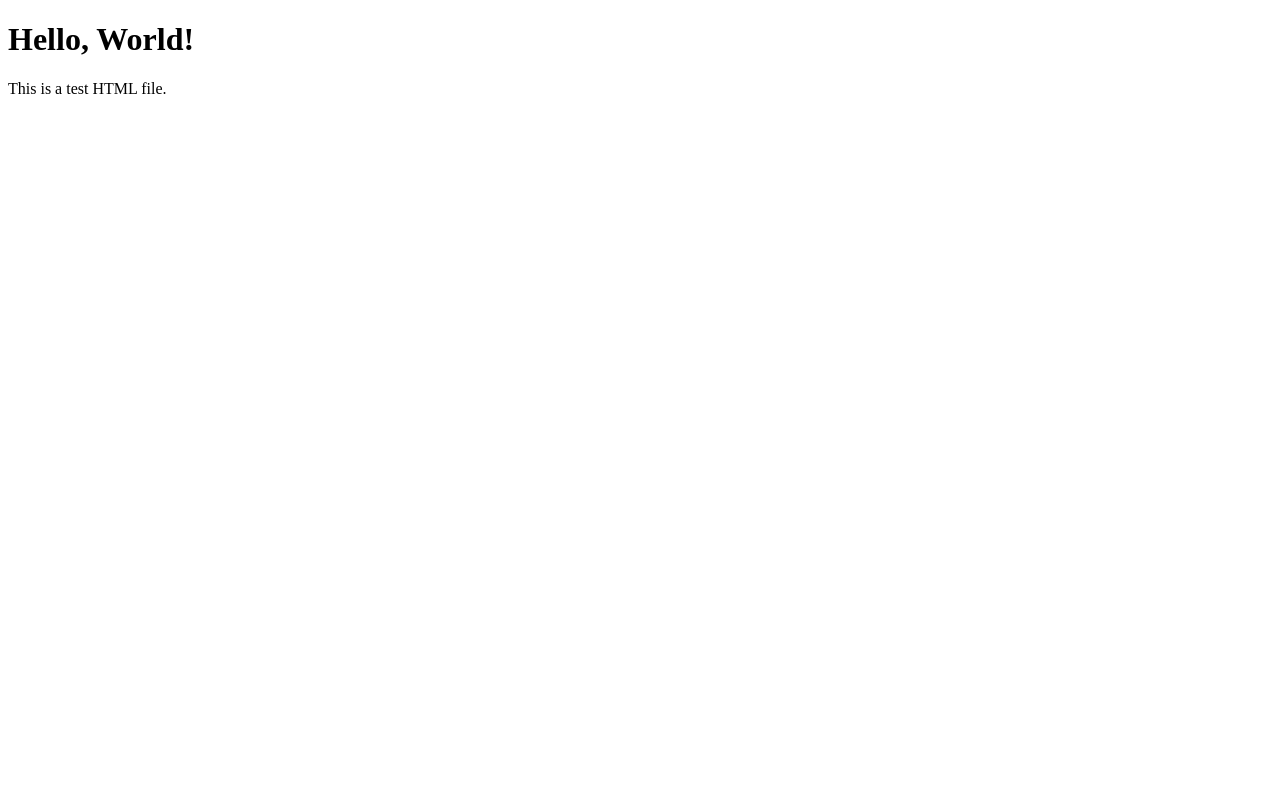
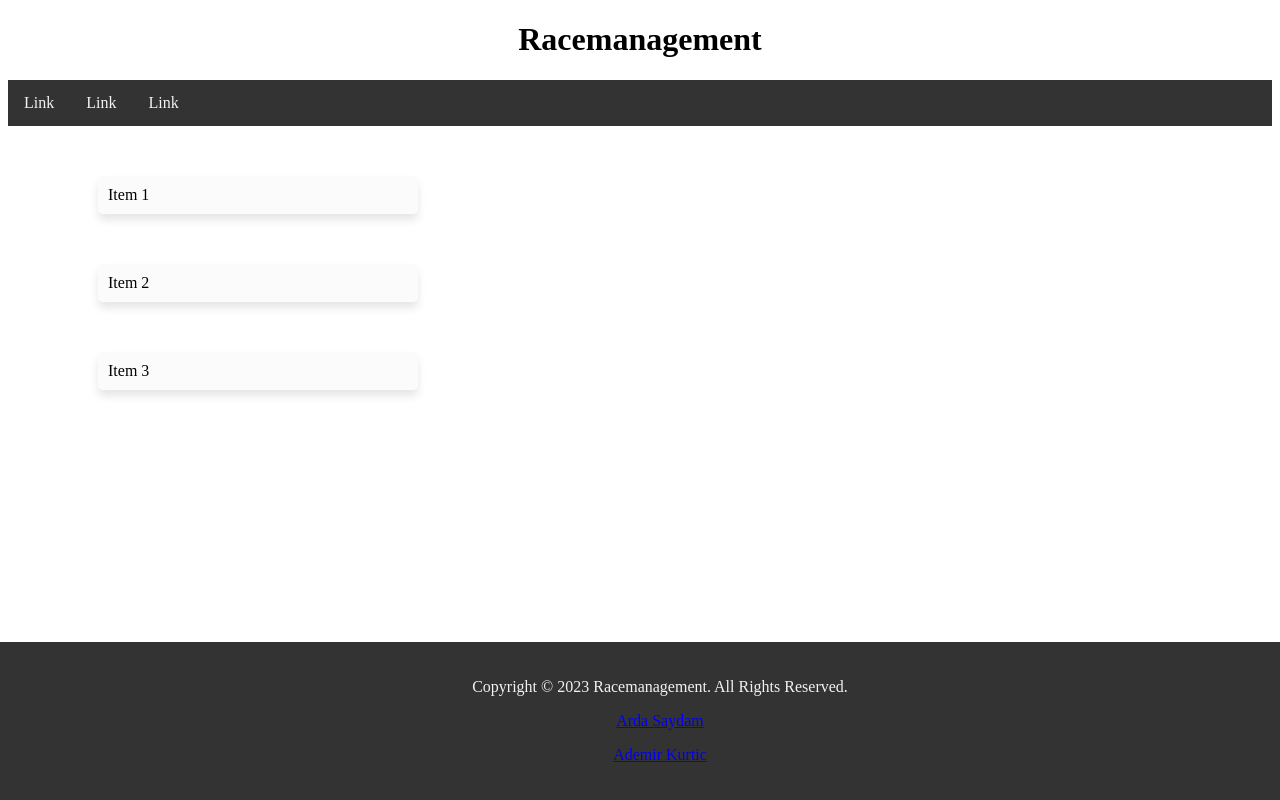
Before and after one commit to 2324-3bhif-teaching/Racemanagement, a website: page RaceManagement/public/index.html in a window 1280 px wide. Drawn offline with Linux system fonts and the light colour scheme.

Commit message:
chore: update npm start script to use relative path for app.ts
feat: implement frontend list preview and a footer. Nothing with function so far, just preview

```diff
--- a/RaceManagement/package.json
+++ b/RaceManagement/package.json
@@ -8,7 +8,7 @@
   },
   "scripts": {
     "server-dev": "npx nodemon app.ts",
-    "start": "npx ts-node app.ts"
+    "start": "npx ts-node ./app.ts"
   },
   "author": "SaydamArda",
   "license": "ISC",
--- /dev/null
+++ b/RaceManagement/public/css/style.css
@@ -0,0 +1,74 @@
+h1 {
+    margin-left: auto;
+    margin-right: auto;
+    text-align: center;
+}
+
+/* Style the top navigation bar */
+.topnav {
+    overflow: hidden;
+    background-color: #333;
+  }
+
+  /* Style the topnav links */
+  .topnav a {
+    float: left;
+    display: block;
+    color: #f2f2f2;
+    text-align: center;
+    padding: 14px 16px;
+    text-decoration: none;
+  }
+
+/* Change color on hover */
+.topnav a:hover {
+    background-color: #ddd;
+    color: black;
+  }
+
+
+
+/* Float the list on the left */
+.container {
+
+    float: left;
+    margin-left: auto;
+    margin-right: auto;
+}
+
+/* Style each list item */
+.container li {
+
+    background-color: #f2f2f256;
+    border-radius: 5px;
+    padding: 10px;
+    margin: 50px;
+    width: 300px;
+    box-shadow: 0 6px 8px rgba(0, 0, 0, 0.1);
+    border-color: #333;
+    list-style-type: none; /* Add this line to remove the bullet points */
+}
+
+/* Style the list item content */
+.container li p {
+    color: #333;
+    font-size: 16px;
+    margin: 0;
+}
+
+/* Change color on hover */
+.container li:hover {
+    background-color: #ddd;
+    box-shadow: 0 4px 8px rgba(0, 0, 0, 0.1);
+}
+/* Style the footer */
+.footer {
+  position: fixed;
+  left: 0;
+  bottom: 0;
+  width: 100%;
+  background-color: #333;
+  color: #f2f2f2;
+  text-align: center;
+  padding: 20px;
+}
--- a/RaceManagement/public/index.html
+++ b/RaceManagement/public/index.html
@@ -1,10 +1,28 @@
 <!DOCTYPE html>
 <html>
 <head>
-    <title>My Test HTML File</title>
+    <title>Racemanagement</title>
+    <link rel="stylesheet" type="text/css" href="css/style.css">
 </head>
 <body>
-    <h1>Hello, World!</h1>
-    <p>This is a test HTML file.</p>
+    <h1>Racemanagement</h1>
+    <div class="topnav">
+        <a href="#">Link</a>
+        <a href="#">Link</a>
+        <a href="#">Link</a>
+      </div>
+
+    <div class="container">
+        <ul class="list">
+            <li>Item 1</li>
+            <li>Item 2</li>
+            <li>Item 3</li>
+        </ul>
+    </div>
+    <div class="footer">
+        <p> Copyright © 2023 Racemanagement. All Rights Reserved.</p>
+        <a href="mailto:a.saydam@students.htl-leonding.ac.at">Arda Saydam</a></p>
+        <a href="mailto:a.kurtic@students.htl-leonding.ac.at">Ademir Kurtic</a></p>
+    </div>
 </body>
 </html>
--- a/RaceManagement/src/app.ts
+++ b/RaceManagement/src/app.ts
@@ -5,6 +5,7 @@
 // import modules
 import express from "express";
 import cors from "cors";
+import path from 'path';
 
 // create express application
 const app = express();
@@ -13,6 +14,8 @@ const app = express();
 app.use(cors());
 app.use(express.json());    // parse JSON data and place result in req.body
 
+app.use(express.static(path.join(__dirname, '..','public')));
+
 
 // start http server
 app.listen(3000, () => {
```
